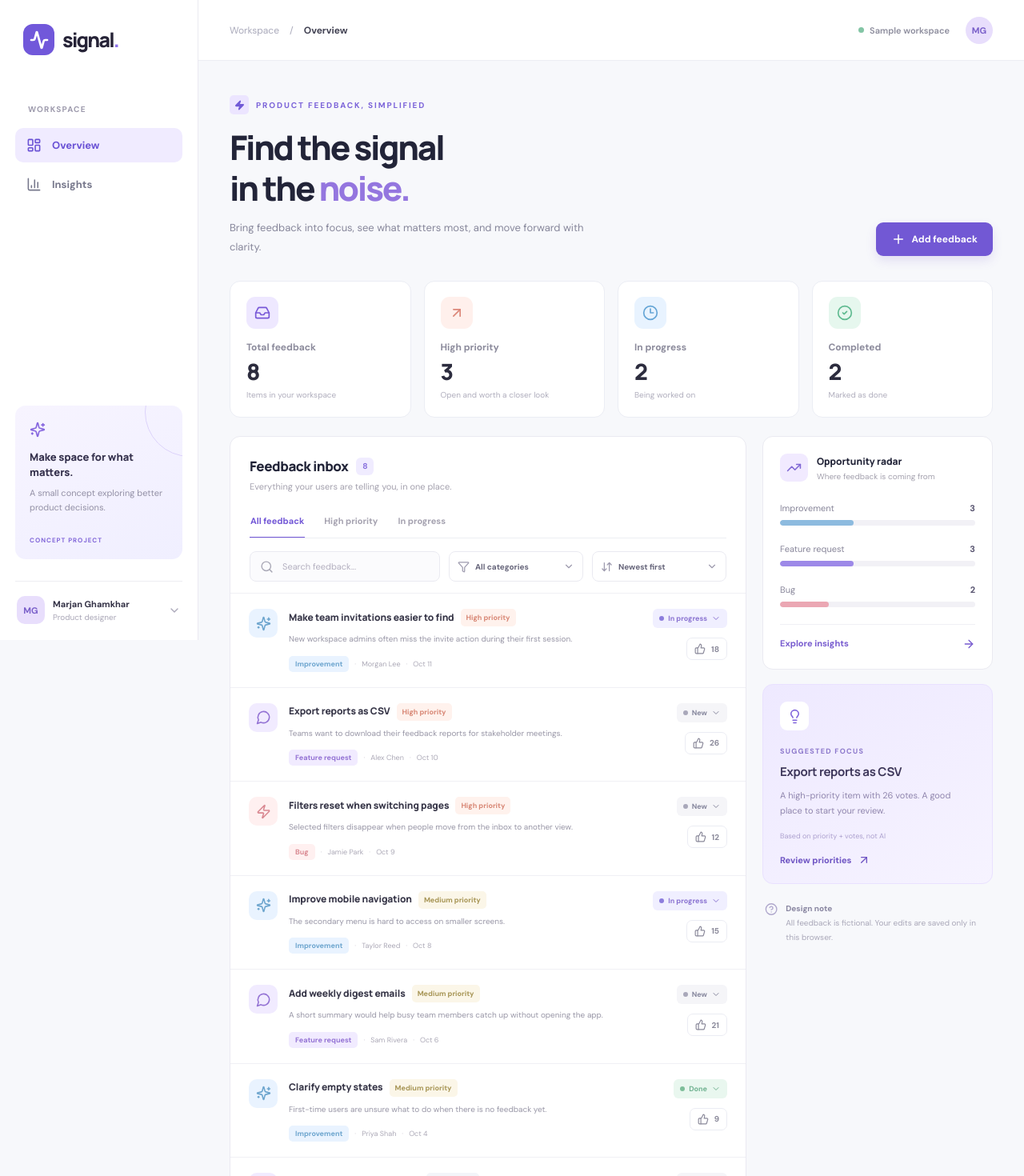
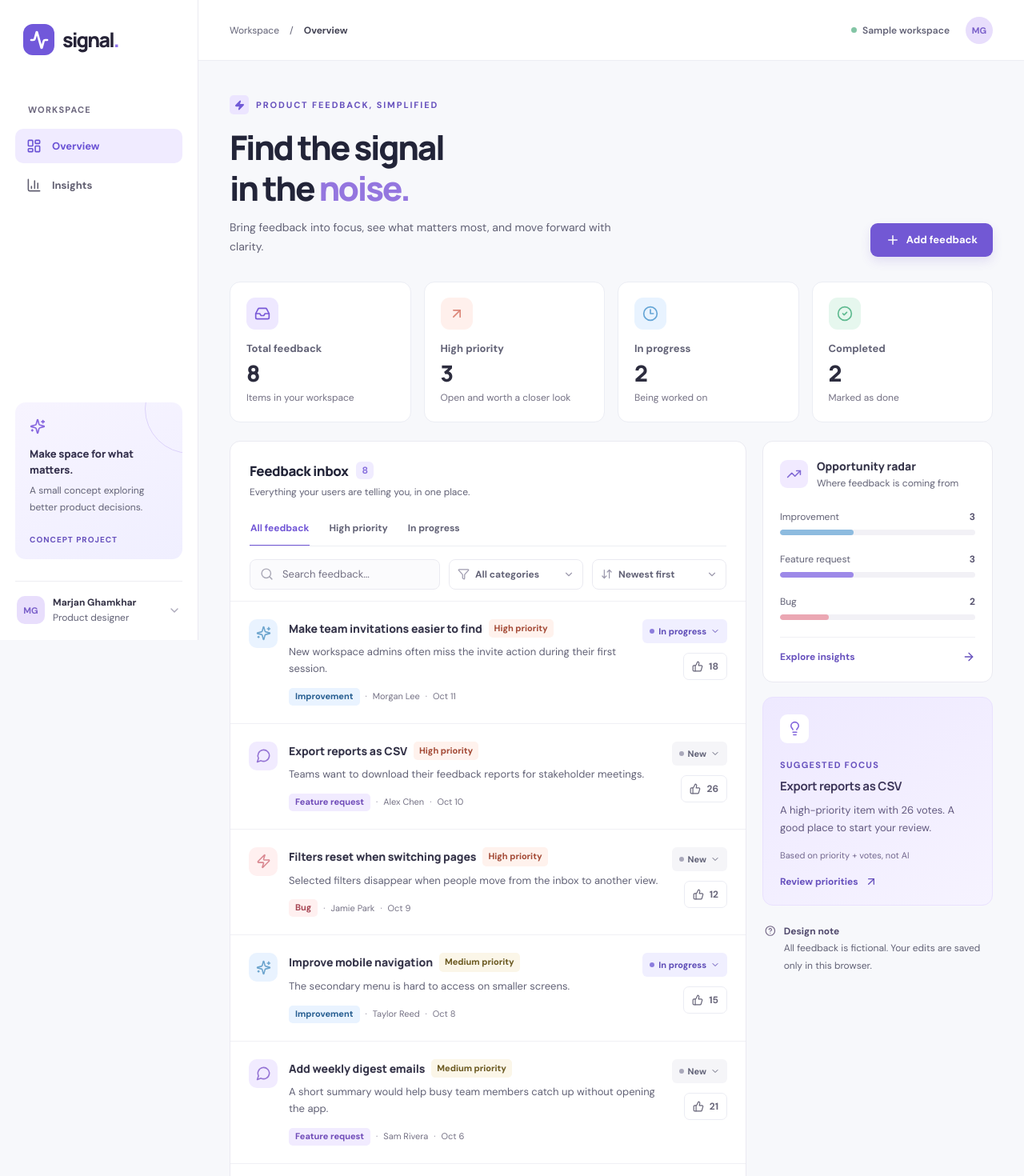
Before and after one commit to marjanghamkhar/signal-feedback-prioritizer, a React (Vite) app: page / in a window 1280 px wide. Shown: the top 1470 px of the page at 80% size. Built offline with nearby package versions, Linux system fonts and the light colour scheme.

Commit message:
Improve Signal typography scale and text contrast while preserving palette

```diff
--- a/src/styles.css
+++ b/src/styles.css
@@ -199,3 +199,96 @@ button.progress-row { width: calc(100% + 16px); border: 1px solid transparent; b
 @media (max-width: 930px) { .sidebar { width: 77px; padding-left: 12px; padding-right: 12px; }.brand { margin-left: 6px; margin-right: 0; justify-content: center; }.brand-word,.workspace-label,.nav-item span,.sidebar-note,.sidebar-profile>span:nth-child(2),.sidebar-profile>svg { display: none; }.primary-nav { align-items: center; }.nav-item { justify-content: center; width: 48px; }.sidebar-profile { justify-content: center; }.profile-menu { left: calc(100% + 10px); bottom: 0; }.content-grid { grid-template-columns: minmax(0,1fr) 255px; }.page { padding-left: 22px; padding-right: 22px; }.topbar { padding: 0 22px; } }
 @media (max-width: 750px) { .sidebar { width: 245px; position: fixed; top: 0; left: 0; transform: translateX(-100%); transition: transform 200ms; padding-left: 18px; padding-right: 18px; }.sidebar.sidebar-open { transform: translateX(0); }.sidebar-open .brand-word,.sidebar-open .workspace-label,.sidebar-open .nav-item span,.sidebar-open .sidebar-note,.sidebar-open .sidebar-profile>span:nth-child(2),.sidebar-open .sidebar-profile>svg { display: initial; }.sidebar-open .primary-nav { align-items: stretch; }.sidebar-open .nav-item { width: auto; justify-content: flex-start; }.sidebar-open .brand { justify-content: flex-start; }.sidebar-open .sidebar-note { display: block; }.sidebar-open .sidebar-profile { justify-content: flex-start; }.sidebar-open .profile-menu { left: 0; bottom: calc(100% + 10px); }.sidebar-backdrop { display: block; position: fixed; inset: 0; background: #17162688; border: 0; z-index: 19; }.mobile-menu { display: inline-flex; margin-left: -5px; }.topbar { height: 62px; }.page { padding-top: 29px; }.metrics-grid { grid-template-columns: repeat(2, minmax(0,1fr)); }.content-grid { grid-template-columns: 1fr; }.right-rail { display: grid; grid-template-columns: 1fr 1fr; align-items: start; }.tip-box { grid-column: 1 / -1; }.insight-columns { grid-template-columns: 1fr; } }
 @media (max-width: 500px) { .topbar-right .demo-indicator { display: none; }.page { padding: 23px 15px 15px; }.topbar { padding: 0 15px; }.page-intro { margin-bottom: 24px; }.page-intro h1,.insights-page h1 { letter-spacing: -1.3px; }.page-intro p { font-size: 12px; }.desktop-cta { display: none; }.mobile-cta { display: inline-flex; padding: 7px 9px; font-size: 10px; min-height: 34px; }.section-heading { padding: 18px 15px 14px; }.section-heading p { font-size: 10px; }.metrics-grid { gap: 9px; }.metric-card { padding: 15px; }.metric-value { font-size: 26px; }.metric-hint { font-size: 9px; }.inbox-toolbar { padding: 0 15px 13px; }.segmented { gap: 16px; }.segmented button { font-size: 10px; }.tools-row { flex-direction: column; }.toolbar-dropdown { flex: none; width: 100%; }.toolbar-dropdown-menu { min-width: 0; }.feedback-item { padding: 17px 15px; gap: 9px; }.feedback-heading h3 { font-size: 11px; }.feedback-body p { font-size: 10px; }.feedback-meta { font-size: 9px; }.feedback-actions { gap: 9px; }.panel-footer { padding: 15px; }.right-rail { grid-template-columns: 1fr; }.tip-box { grid-column: auto; }.site-footer { flex-direction: column; align-items: flex-start; }.insight-cards { grid-template-columns: 1fr; }.insight-bottom { flex-direction: column; align-items: flex-start; }.form-grid { grid-template-columns: 1fr; }.modal { padding: 20px; } }
+
+
+/* Readability pass: preserve Signal's existing palette and hierarchy while improving legibility. */
+:root {
+  --text-readable: #353449;
+  --text-secondary-readable: #626276;
+  --text-muted-readable: #747184;
+  --accent-readable: #6650bd;
+}
+
+/* Navigation and shared supporting text */
+.workspace-label { color: #6b667d; font-size: 11px; }
+.nav-item { color: #605e70; font-size: 13px; }
+.sidebar-note p, .profile-menu-heading span, .sidebar-profile small { color: var(--text-secondary-readable); font-size: 12px; }
+.concept-pill { font-size: 10px; color: var(--accent-readable); }
+.profile-menu-heading strong, .profile-menu a, .profile-menu button, .sidebar-profile strong { font-size: 12px; }
+.breadcrumb, .breadcrumb-divider, .demo-indicator { color: var(--text-secondary-readable); font-size: 12px; }
+.eyebrow { color: var(--accent-readable); font-size: 11px; }
+.page-intro p { color: var(--text-secondary-readable); font-size: 14px; line-height: 1.7; }
+.button { font-size: 13px; }
+
+/* Overview metrics and feedback inbox */
+.metric-label { color: var(--text-secondary-readable); font-size: 13px; }
+.metric-hint { color: var(--text-muted-readable); font-size: 12px; line-height: 1.55; }
+.section-heading p, .rail-heading p { color: var(--text-secondary-readable); font-size: 12px; }
+.count-chip { font-size: 12px; }
+.segmented button { color: var(--text-secondary-readable); font-size: 12px; }
+.search-wrap input { font-size: 13px; }
+.search-wrap input::placeholder { color: #747184; }
+.toolbar-dropdown-value { color: var(--text-secondary-readable); font-size: 12px; }
+.toolbar-dropdown-menu button, .status-menu button { font-size: 12px; }
+.active-insight-filter, .active-insight-filter button { font-size: 12px; }
+
+.feedback-item { padding: 22px 23px; row-gap: 12px; }
+.feedback-heading h3 { color: var(--text-readable); font-size: 14px; line-height: 1.55; }
+.feedback-body p { color: var(--text-secondary-readable); font-size: 13px; line-height: 1.6; margin: 8px 0 13px; }
+.feedback-meta { color: var(--text-muted-readable); font-size: 11px; line-height: 1.6; gap: 7px; }
+.meta-dot { color: #898498; }
+.priority-tag, .category-tag, .recent-tag { font-size: 11px; line-height: 1.25; }
+.priority-high { color: #a34935; }
+.priority-medium { color: #69571e; }
+.priority-low { color: #616e81; }
+.category-tag.rose { color: #a64553; }
+.category-tag.violet { color: #6f4bb8; }
+.category-tag.sky { color: #275e91; }
+.status-select { font-size: 11px; padding: 8px 9px; color: #626378; }
+.status-in-progress { color: #5d4bb6; }
+.status-done { color: #276b50; }
+.vote-button { font-size: 12px; padding: 8px 10px; color: #676579; }
+.panel-footer, .panel-footer button { font-size: 12px; color: var(--text-secondary-readable); }
+.panel-footer button { color: var(--accent-readable); }
+.empty-state strong { font-size: 15px; }
+.empty-state p, .empty-state button { font-size: 13px; }
+.empty-state p { color: var(--text-secondary-readable); }
+
+/* Insights, supporting cards and footer */
+.rail-heading h3 { font-size: 14px; color: var(--text-readable); }
+.bar-heading { color: var(--text-secondary-readable); font-size: 12px; }
+.text-link, .focus-card button { color: var(--accent-readable); font-size: 12px; }
+.focus-eyebrow { color: var(--accent-readable); font-size: 11px; }
+.focus-card p { color: #635a80; font-size: 13px; line-height: 1.7; }
+.focus-disclaimer { color: #73688e; font-size: 11px; line-height: 1.5; }
+.tip-box { color: #706383; }
+.tip-box p { color: var(--text-secondary-readable); font-size: 12px; }
+.tip-box strong { color: #514a6d; }
+.site-footer { color: var(--text-muted-readable); font-size: 11px; }
+.insights-lead { color: var(--text-secondary-readable); font-size: 14px; }
+.insight-summary > span:first-child { color: var(--text-secondary-readable); font-size: 13px; }
+.insight-summary > small { color: var(--text-muted-readable); font-size: 12px; }
+.insights-panel-title p { color: var(--text-secondary-readable); font-size: 12px; }
+.insight-bar-title, .progress-row { color: var(--text-secondary-readable); font-size: 13px; }
+.insight-bar-title strong { font-size: 12px; }
+.eyebrow.small { font-size: 11px; }
+.insight-bottom p { color: #615777; font-size: 13px; }
+.insight-info { color: var(--text-secondary-readable); font-size: 12px; line-height: 1.55; }
+
+/* Add-feedback form */
+.modal-subtitle { color: var(--text-secondary-readable); font-size: 13px; }
+.form-field > span { font-size: 12px; }
+.form-field input, .form-field textarea, .form-field select { font-size: 13px; }
+.form-field input::placeholder, .form-field textarea::placeholder { color: var(--text-muted-readable); }
+
+/* Keep the improved type legible on small screens rather than shrinking it back to 9-10px. */
+@media (max-width: 500px) {
+  .section-heading p { font-size: 12px; }
+  .segmented button { font-size: 12px; }
+  .feedback-item { padding: 18px 15px; }
+  .feedback-heading h3 { font-size: 13px; }
+  .feedback-body p { font-size: 12px; }
+  .feedback-meta { font-size: 11px; }
+  .metric-hint { font-size: 11px; }
+  .mobile-cta { font-size: 12px; }
+}
```
